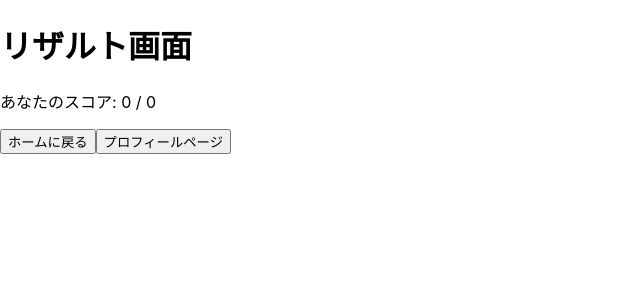
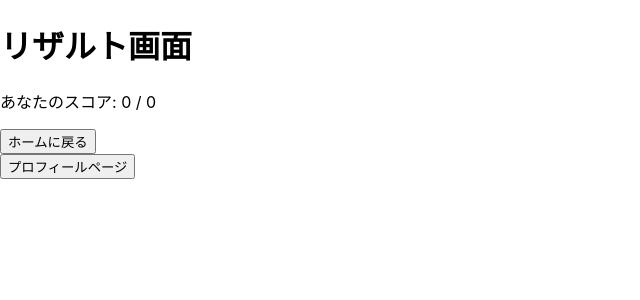
Before and after one commit to shunmakk/frontend-coliseum, a React (Create React App) app in the folder client/: page /complete in a window 1280 px wide. Shown: the top 300 px of the page, without its empty margins (0-640 px from the left). Built offline with nearby package versions, Linux system fonts and the light colour scheme; no server answers; sample sign-in values are in the browser's storage.

Commit message:
add: BackHomeButtonコンポーネント

```diff
--- /dev/null
+++ b/client/src/Components/BackHomeButton.tsx
@@ -0,0 +1,12 @@
+import { useNavigate } from "react-router-dom";
+
+const BackHomeButton = () => {
+  const navigate = useNavigate();
+  return (
+    <div>
+      <button onClick={() => navigate("/start")}>ホームに戻る</button>
+    </div>
+  );
+};
+
+export default BackHomeButton;
--- a/client/src/Page/main/Complete.tsx
+++ b/client/src/Page/main/Complete.tsx
@@ -1,5 +1,6 @@
 import React from "react";
 import { useLocation, useNavigate } from "react-router-dom";
+import BackHomeButton from "../../Components/BackHomeButton";
 
 const Complete: React.FC = () => {
   const location = useLocation();
@@ -13,7 +14,7 @@ const Complete: React.FC = () => {
       <p>
         あなたのスコア: {score} / {total}
       </p>
-      <button onClick={() => navigate("/start")}>ホームに戻る</button>
+      <BackHomeButton />
       <button onClick={() => navigate("/profile")}>プロフィールページ</button>
     </div>
   );
--- a/client/src/Page/main/Leaderboard.tsx
+++ b/client/src/Page/main/Leaderboard.tsx
@@ -14,6 +14,7 @@ import LoadingOrError from "../../Components/LoadingOrError";
 import ScoreList from "../../Components/ScoreList";
 import UserStats from "../../Components/UserStatus";
 import LogoutButton from "../../Components/LogoutButton";
+import BackHomeButton from "../../Components/BackHomeButton";
 
 interface LeaderboardEntry {
   name: string;
@@ -126,6 +127,7 @@ const Leaderboard: React.FC = () => {
         leaderboard={averageScoreLeaderboard}
         isAverage={true}
       />
+      <BackHomeButton />
       <LogoutButton />
     </div>
   );
--- a/client/src/Page/main/Profile.tsx
+++ b/client/src/Page/main/Profile.tsx
@@ -2,6 +2,7 @@ import React, { useEffect, useState } from "react";
 import { auth, db } from "../../firebase";
 import { doc, getDoc } from "firebase/firestore";
 import LogoutButton from "../../Components/LogoutButton";
+import BackHomeButton from "../../Components/BackHomeButton";
 
 interface UserProfile {
   name: string;
@@ -42,6 +43,7 @@ const Profile: React.FC = () => {
           ? (profile.totalScore / profile.totalGames).toFixed(2)
           : "N/A"}
       </p>
+      <BackHomeButton />
       <LogoutButton />
     </div>
   );
```
